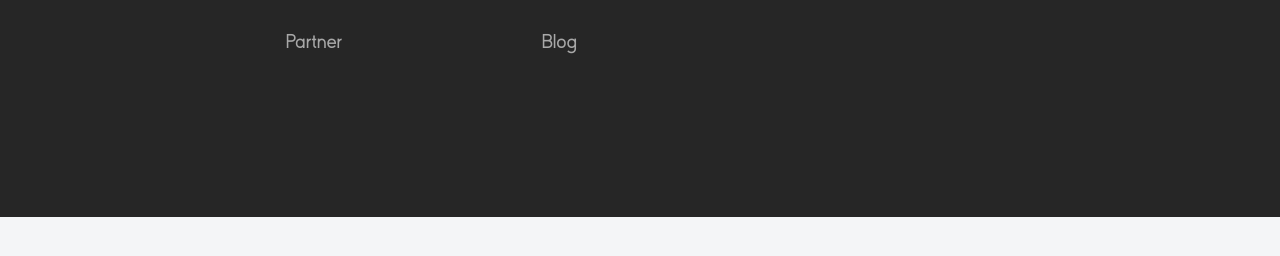
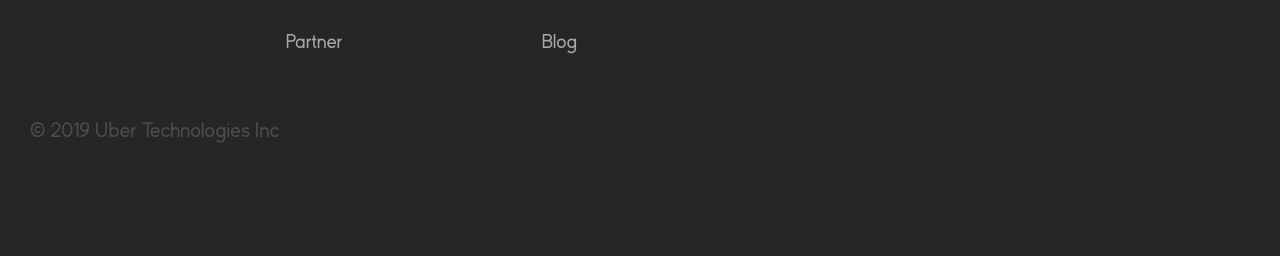
Before and after one commit to petrovic-marko/uber-eats, a plain HTML site: page index.html in a window 1280 px wide. Shown: the part 7228-7484 px from the top of the page. Before the commit the page ends 7445 px from the top, so only its background shows below. Drawn offline with Linux system fonts and the light colour scheme.

Commit message:
copyright

```diff
--- a/index.html
+++ b/index.html
@@ -251,6 +251,7 @@
 					</div>
 				</div>
 			</div>
+			<p class="copyright">&copy; 2019 Uber Technologies Inc</p>
 		</div><!-- .container
 	</footer><!-- footer -->
 </body>
--- a/scss/input.scss
+++ b/scss/input.scss
@@ -1091,6 +1091,9 @@ section {
 				}
 			}
 		}
-
+	}
+	.copyright{
+		color:#4c4c4c;
+		text-transform: capitalize;
 	}
 }
```
Also changed, not shown: style.css, 1 other file.
